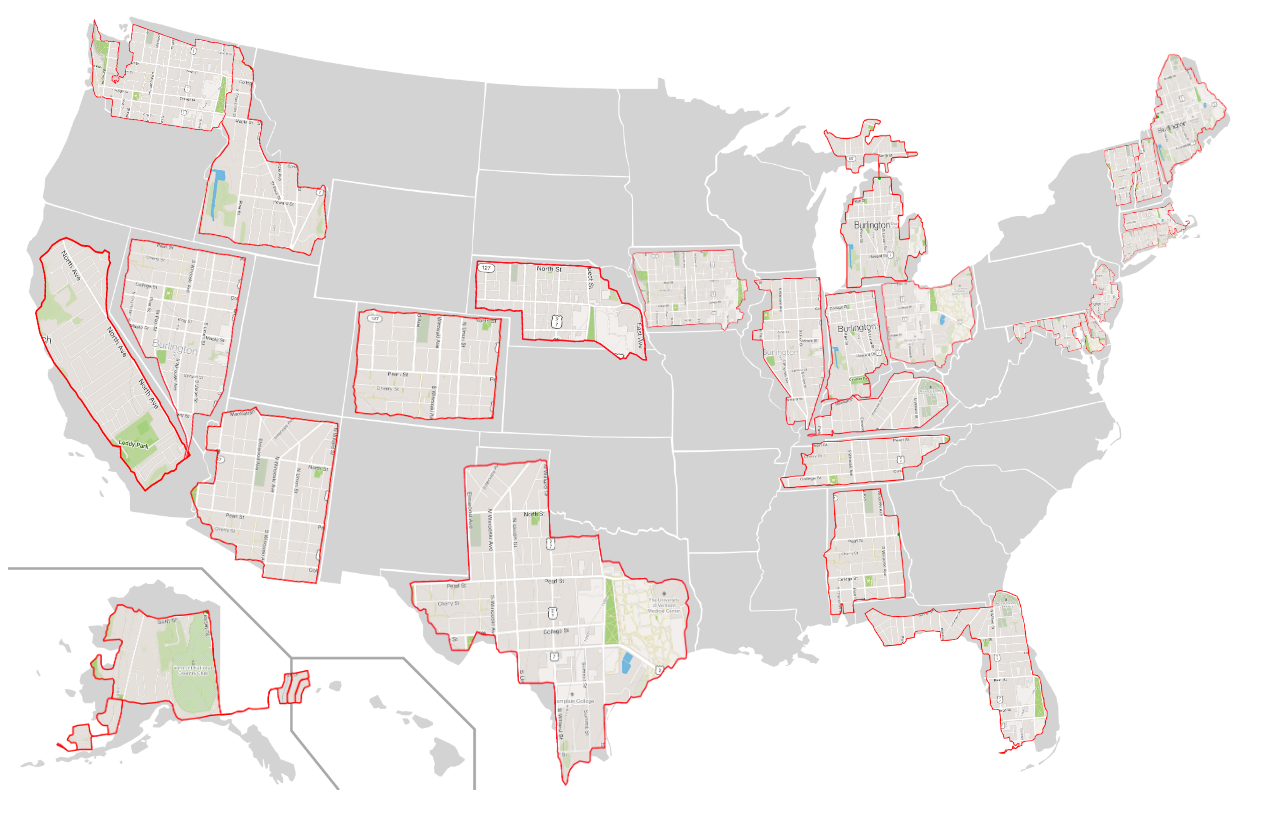
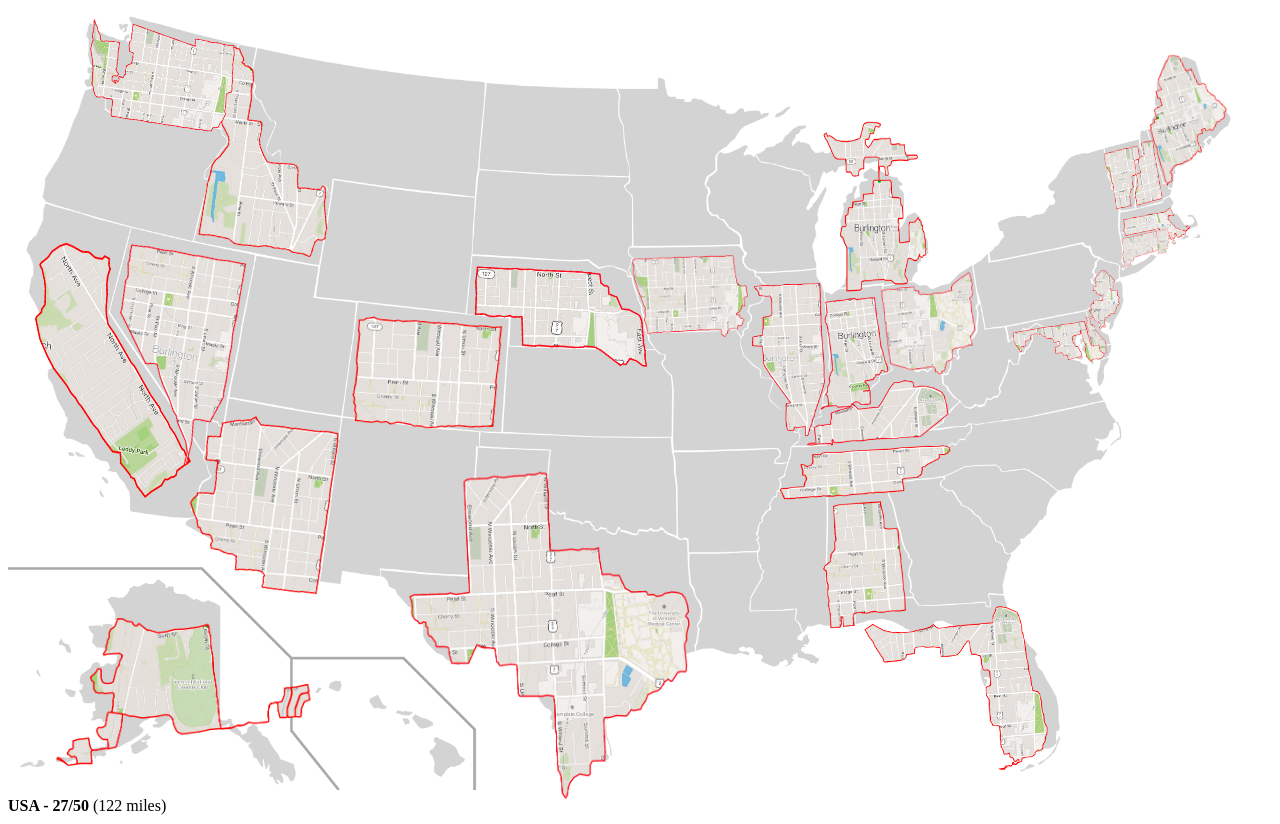
Before and after one commit to KyleMit/united-shapes-of-america, a plain HTML site: page index.html in a window 1280 px wide. Before the commit the page ends 803 px from the top, so only its background shows below. Drawn offline with Linux system fonts and the light colour scheme.

Commit message:
add milage

```diff
--- a/index.html
+++ b/index.html
@@ -20,36 +20,36 @@
 
   <body>
     <div id="container">
-      <img src="images/USA.png" alt="USA" class="background" >
+      <img src="images/USA.png" alt="USA" class="background" />
+      <span class="info"><b>USA - 27/50</b> (122 miles)</span>
 
-      <a id="Alabama"       href="https://www.strava.com/activities/704264936"><img src="images/Alabama-Blank.png"      alt="Alabama">       <span class="info">Alabama       </span></a>
-      <a id="Alaska"        href="https://www.strava.com/activities/708694764"><img src="images/Alaska-Blank.png"       alt="Alaska">        <span class="info">Alaska        </span></a>
-      <a id="Arizona"       href="https://www.strava.com/activities/648339052"><img src="images/Arizona-Blank.png"      alt="Arizona">       <span class="info">Arizona       </span></a>
-      <a id="California"    href="https://www.strava.com/activities/620366669"><img src="images/California-Blank.png"   alt="California">    <span class="info">California    </span></a>
-      <a id="Colorado"      href="https://www.strava.com/activities/631366313"><img src="images/Colorado-Blank.png"     alt="Colorado">      <span class="info">Colorado      </span></a>
-      <a id="Conneticut"    href="https://www.strava.com/activities/645986598"><img src="images/Conn-Blank.png"         alt="Conneticut">    <span class="info">Conneticut    </span></a>
-      <a id="Delaware"      href="https://www.strava.com/activities/627462737"><img src="images/Delaware-Blank.png"     alt="Delaware">      <span class="info">Delaware      </span></a>
-      <a id="Florida"       href="https://www.strava.com/activities/689095076"><img src="images/Florida-Blank.png"      alt="Florida">       <span class="info">Florida       </span></a>
-      <a id="Idaho"         href="https://www.strava.com/activities/638286581"><img src="images/Idaho-Blank.png"        alt="Idaho">         <span class="info">Idaho         </span></a>
-      <a id="Illinois"      href="https://www.strava.com/activities/738130217"><img src="images/Illinois-Blank.png"     alt="Texas" >        <span class="info">Illinois      </span></a>
-      <a id="Indiana"       href="https://www.strava.com/activities/711358634"><img src="images/Indiana-Blank.png"      alt="Indiana">       <span class="info">Indiana       </span></a>
-      <a id="Iowa"          href="https://www.strava.com/activities/750941640"><img src="images/Iowa-Blank.png"         alt="Iowa">          <span class="info">Iowa          </span></a>
-      <a id="Kentucky"      href="https://www.strava.com/activities/755919337"><img src="images/Kentucky-Blank.png"     alt="Kentucky" >     <span class="info">Kentucky      </span></a>
-      <a id="Maine"         href="https://www.strava.com/activities/635461650"><img src="images/Maine-Blank.png"        alt="Maine">         <span class="info">Maine         </span></a>
-      <a id="Maryland"      href="https://www.strava.com/activities/697312418"><img src="images/Maryland-Blank.png"     alt="Maryland">      <span class="info">Maryland      </span></a>
-      <a id="Massachussets" href="https://www.strava.com/activities/686689785"><img src="images/Mass-Blank.png"         alt="Massachussets"> <span class="info">Massachussets </span></a>
-      <a id="Michigan"      href="https://www.strava.com/activities/698969157"><img src="images/Michigan-Blank.png"     alt="Michigan">      <span class="info">Michigan      </span></a>
-      <a id="Nebraska"      href="https://www.strava.com/activities/722528376"><img src="images/Nebraska-Blank.png"     alt="Nebraska">      <span class="info">Nebraska      </span></a>
-      <a id="Nevada"        href="https://www.strava.com/activities/743829969"><img src="images/Nevada-Blank.png"       alt="Nevada">        <span class="info">Nevada        </span></a>
-      <a id="New-Hampshire" href="https://www.strava.com/activities/640475733"><img src="images/NewHampshire-Blank.png" alt="New Hampshire"> <span class="info">New-Hampshire </span></a>
-      <a id="NewJersey"     href="https://www.strava.com/activities/752432684"><img src="images/New Jersey-Blank.png"   alt="New Jersey" >   <span class="info">NewJersey     </span></a>
-      <a id="Ohio"          href="https://www.strava.com/activities/729282298"><img src="images/Ohio-Blank.png"         alt="Ohio">          <span class="info">Ohio          </span></a>
-      <a id="Rhode-Island"  href="https://www.strava.com/activities/684447220"><img src="images/RhodeIsland-Blank.png"  alt="Rhode Island">  <span class="info">Rhode-Island  </span></a>
-      <a id="Tennesse"      href="https://www.strava.com/activities/640500145"><img src="images/Tennesse-Blank.png"     alt="Tennesse">      <span class="info">Tennesse      </span></a>
-      <a id="Texas"         href="https://www.strava.com/activities/738130217"><img src="images/Texas-Blank.png"        alt="Texas" >        <span class="info">Texas         </span></a>
-      <a id="Vermont"       href="https://www.strava.com/activities/632919655"><img src="images/Vermont-Blank.png"      alt="Vermont" >      <span class="info">Vermont       </span></a>
-      <a id="Washington"    href="https://www.strava.com/activities/741882222"><img src="images/Washington-Blank.png"   alt="Washington">    <span class="info">Washington    </span></a>
-
+      <a id="Alabama"       href="https://www.strava.com/activities/704264936"><img src="images/Alabama-Blank.png"      alt="Alabama"/>       <span class="info"><b>Alabama</b>       (2.5 miles)  </span></a>
+      <a id="Alaska"        href="https://www.strava.com/activities/708694764"><img src="images/Alaska-Blank.png"       alt="Alaska"/>        <span class="info"><b>Alaska</b>        (10.8 miles) </span></a>
+      <a id="Arizona"       href="https://www.strava.com/activities/648339052"><img src="images/Arizona-Blank.png"      alt="Arizona"/>       <span class="info"><b>Arizona</b>       (3.0 miles)  </span></a>
+      <a id="California"    href="https://www.strava.com/activities/620366669"><img src="images/California-Blank.png"   alt="California"/>    <span class="info"><b>California</b>    (4.6 miles)  </span></a>
+      <a id="Colorado"      href="https://www.strava.com/activities/631366313"><img src="images/Colorado-Blank.png"     alt="Colorado"/>      <span class="info"><b>Colorado</b>      (2.3 miles)  </span></a>
+      <a id="Conneticut"    href="https://www.strava.com/activities/645986598"><img src="images/Conn-Blank.png"         alt="Conneticut"/>    <span class="info"><b>Connecticut</b>   (3.7 miles)  </span></a>
+      <a id="Delaware"      href="https://www.strava.com/activities/627462737"><img src="images/Delaware-Blank.png"     alt="Delaware"/>      <span class="info"><b>Delaware</b>      (4.2 miles)  </span></a>
+      <a id="Florida"       href="https://www.strava.com/activities/689095076"><img src="images/Florida-Blank.png"      alt="Florida"/>       <span class="info"><b>Florida</b>       (5.1 miles)  </span></a>
+      <a id="Idaho"         href="https://www.strava.com/activities/638286581"><img src="images/Idaho-Blank.png"        alt="Idaho"/>         <span class="info"><b>Idaho</b>         (3.6 miles)  </span></a>
+      <a id="Illinois"      href="https://www.strava.com/activities/738130217"><img src="images/Illinois-Blank.png"     alt="Texas"/>         <span class="info"><b>Illinois</b>      (3.3 miles)  </span></a>
+      <a id="Indiana"       href="https://www.strava.com/activities/711358634"><img src="images/Indiana-Blank.png"      alt="Indiana"/>       <span class="info"><b>Indiana</b>       (4.6 miles)  </span></a>
+      <a id="Iowa"          href="https://www.strava.com/activities/750941640"><img src="images/Iowa-Blank.png"         alt="Iowa"/>          <span class="info"><b>Iowa</b>          (3.9 miles)  </span></a>
+      <a id="Kentucky"      href="https://www.strava.com/activities/755919337"><img src="images/Kentucky-Blank.png"     alt="Kentucky"/>      <span class="info"><b>Kentucky</b>      (2.2 miles)  </span></a>
+      <a id="Maine"         href="https://www.strava.com/activities/635461650"><img src="images/Maine-Blank.png"        alt="Maine"/>         <span class="info"><b>Maine</b>         (6.4 miles)  </span></a>
+      <a id="Maryland"      href="https://www.strava.com/activities/697312418"><img src="images/Maryland-Blank.png"     alt="Maryland"/>      <span class="info"><b>Maryland</b>      (4.7 miles)  </span></a>
+      <a id="Massachussets" href="https://www.strava.com/activities/686689785"><img src="images/Mass-Blank.png"         alt="Massachussets"/> <span class="info"><b>Massachusetts</b> (5.9 miles)  </span></a>
+      <a id="Michigan"      href="https://www.strava.com/activities/698969157"><img src="images/Michigan-Blank.png"     alt="Michigan"/>      <span class="info"><b>Michigan</b>      (10.7 miles) </span></a>
+      <a id="Nebraska"      href="https://www.strava.com/activities/722528376"><img src="images/Nebraska-Blank.png"     alt="Nebraska"/>      <span class="info"><b>Nebraska</b>      (3.9 miles)  </span></a>
+      <a id="Nevada"        href="https://www.strava.com/activities/743829969"><img src="images/Nevada-Blank.png"       alt="Nevada"/>        <span class="info"><b>Nevada</b>        (2.9 miles)  </span></a>
+      <a id="New-Hampshire" href="https://www.strava.com/activities/640475733"><img src="images/NewHampshire-Blank.png" alt="New Hampshire"/> <span class="info"><b>New Hampshire</b> (2.2 miles)  </span></a>
+      <a id="NewJersey"     href="https://www.strava.com/activities/752432684"><img src="images/New Jersey-Blank.png"   alt="New Jersey"/>    <span class="info"><b>New Jersey</b>    (5.5 miles)  </span></a>
+      <a id="Ohio"          href="https://www.strava.com/activities/729282298"><img src="images/Ohio-Blank.png"         alt="Ohio"/>          <span class="info"><b>Ohio</b>          (3.1 miles)  </span></a>
+      <a id="Rhode-Island"  href="https://www.strava.com/activities/684447220"><img src="images/RhodeIsland-Blank.png"  alt="Rhode Island"/>  <span class="info"><b>Rhode Island</b>  (8.5 miles)  </span></a>
+      <a id="Tennesse"      href="https://www.strava.com/activities/640500145"><img src="images/Tennesse-Blank.png"     alt="Tennesse"/>      <span class="info"><b>Tennessee</b>     (2.4 miles)  </span></a>
+      <a id="Texas"         href="https://www.strava.com/activities/738130217"><img src="images/Texas-Blank.png"        alt="Texas"/>         <span class="info"><b>Texas</b>         (5.2 miles)  </span></a>
+      <a id="Vermont"       href="https://www.strava.com/activities/632919655"><img src="images/Vermont-Blank.png"      alt="Vermont"/>       <span class="info"><b>Vermont</b>       (2.4 miles)  </span></a>
+      <a id="Washington"    href="https://www.strava.com/activities/741882222"><img src="images/Washington-Blank.png"   alt="Washington"/>    <span class="info"><b>Washington</b>    (4.1 miles)  </span></a>
 
     </div>
   </body>
```
